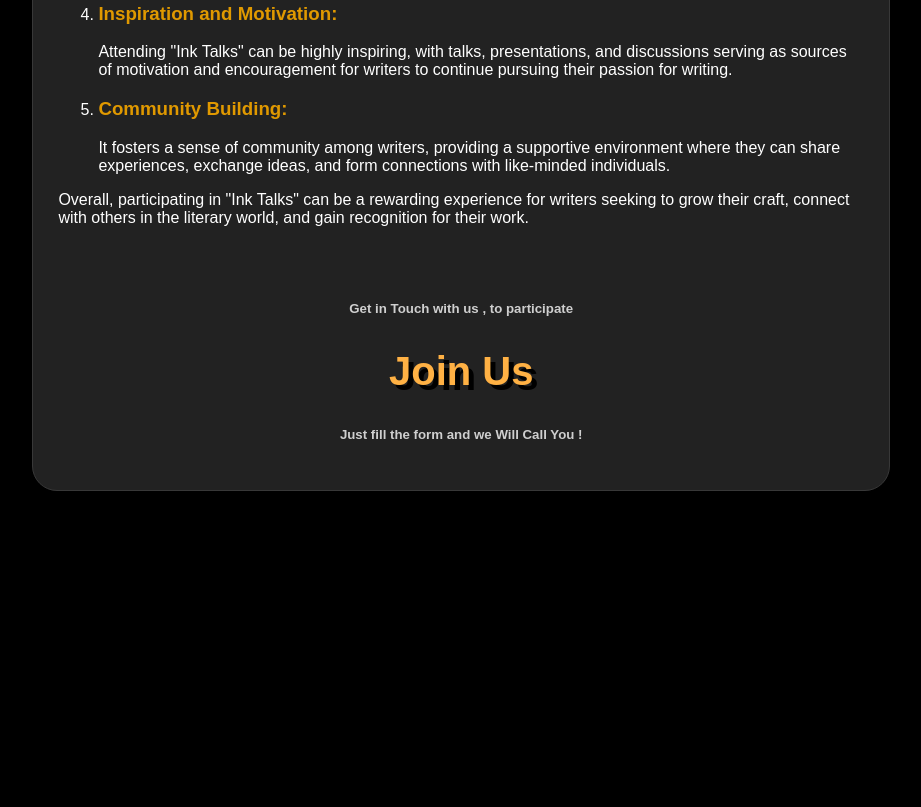
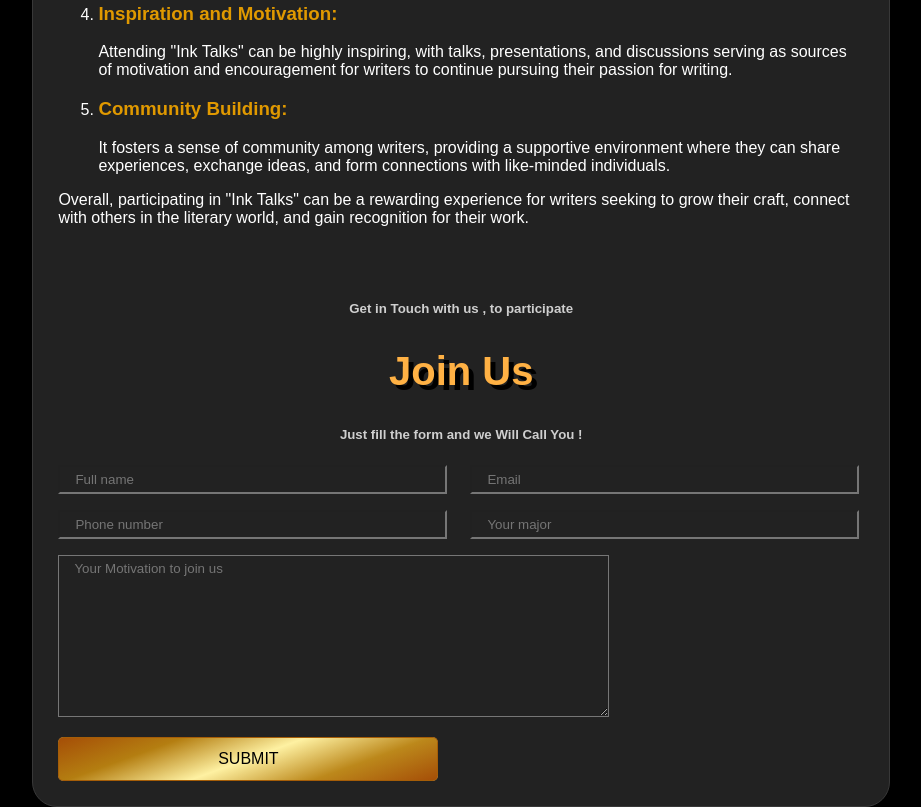
Before and after one commit to yacineLaribi/ink-talks, a plain HTML site: page index.html in a window 1280 px wide. Shown: the part 1745-2552 px from the top of the page, without its empty margins (326-1247 px from the left). Before the commit the page ends 2236 px from the top, so only its background shows below. Drawn offline with Linux system fonts and the light colour scheme; a web font is replaced by a local one.

Commit message:
first commit

```diff
--- a/assets/style.css
+++ b/assets/style.css
@@ -11,7 +11,7 @@ General rules
 body {
   min-height: 100vh;
   background-color: #000;
-  background-image: url('');
+  background-image: url("");
   color: #fff;
   scroll-behavior: smooth;
 }
@@ -142,13 +142,87 @@ h1 {
   text-shadow: 5px 5px #000000;
 }
 ol li {
-    list-style:decimal;
+  list-style: decimal;
 }
 
 .section-3 h3 {
-    color: #e09900;
+  color: #e09900;
 }
 
-.section-4 h1{
-    font-size: 40px;
+.section-4 h1 {
+  font-size: 40px;
 }
+
+form {
+  display: grid;
+  row-gap: 1rem;
+  column-gap: 2rem;
+  grid-template-columns: repeat(2, 380px);
+grid-template-rows: repeat(4, auto);
+  width: 100%;
+}
+form input {
+  background-color: transparent;
+  color: #cfcfcf;
+  width: 355px ;
+  padding: 5px 15px;
+}
+
+form textarea {
+  background-color: transparent;
+  color: #cfcfcf;
+  column-span: 2;
+ grid-area: 3 / 1 / 4 / 3;
+ padding: 5px 15px;
+}
+.form-input-1{
+  grid-area: 1 / 1 / 2 / 2;
+}
+.form-input-2{
+  grid-area: 1 / 2 / 2 / 3;
+}
+.form-input-3{
+  grid-area: 2 / 1 / 3 / 2;
+}
+.form-input-4{
+  grid-area: 2 / 2 / 3 / 3;
+}
+
+.golden-button {
+  display: inline-block;
+  font-size: 1em;
+  box-sizing: border-box;
+  border: none;
+  border-radius: 0.3em;
+  height: 2.75em;
+  text-transform: uppercase;
+  padding: 0 1em;
+
+  background-image: linear-gradient(
+    160deg,
+    #a54e07,
+    #b47e11,
+    #fef1a2,
+    #bc881b,
+    #a54e07
+  );
+  border: 1px solid #a55d07;
+  cursor: pointer;
+  transition: all 0.2s ease-in-out;
+  background-size: 100% 100%;
+  background-position: center;
+}
+
+.golden-button:focus,
+.golden-button:hover {
+  background-size: 150% 150%;
+  box-shadow: 0 10px 20px rgba(0, 0, 0, 0.19), 0 6px 6px rgba(0, 0, 0, 0.23),
+    inset 0 -2px 5px 1px #b17d10, inset 0 -1px 1px 3px rgba(250, 227, 133, 1);
+  border: 1px solid rgba(165, 93, 7, 0.6);
+  color: rgba(120, 50, 5, 0.8);
+}
+
+.golden-button:active {
+  box-shadow: 0 3px 6px rgba(0, 0, 0, 0.16), 0 3px 6px rgba(110, 80, 20, 0.4),
+    inset 0 -2px 5px 1px #b17d10, inset 0 -1px 1px 3px rgba(250, 227, 133, 1);
+}
--- a/index.html
+++ b/index.html
@@ -112,7 +112,7 @@
       <section class="section-3">
         <h5>A Writer's Perspective</h5>
         <h1>Why participate in INK TALKS ?</h1>
-        <br>
+        <br />
         <ol>
           <li>
             <h3>Visibility and Exposure:</h3>
@@ -154,14 +154,40 @@
           literary world, and gain recognition for their work.
         </p>
       </section>
-      <br><br>
+      <br /><br />
 
       <section class="section-4">
         <h5>Get in Touch with us , to participate</h5>
         <h1>Join Us</h1>
         <h5>Just fill the form and we Will Call You !</h5>
         <form action="">
+          <div class="form-input-1">
+            <input type="text" placeholder="Full name" required />
+          </div>
 
+          <div class="form-input-2">
+            <input type="email" placeholder="Email" required />
+          </div>
+
+          <div class="form-input-3">
+            <input type="phone" placeholder="Phone number" required />
+          </div>
+
+          <div class="form-input-4">
+            <input type="text" placeholder="Your major" reauired />
+          </div>
+
+          <div class="form-input-5">
+            <textarea
+              cols="63"
+              rows="10"
+              placeholder="Your Motivation to join us"
+            ></textarea>
+          </div>
+          <br />
+          <button type="submit" class="golden-button">
+            Submit
+          </button>
         </form>
       </section>
     </div>
```
